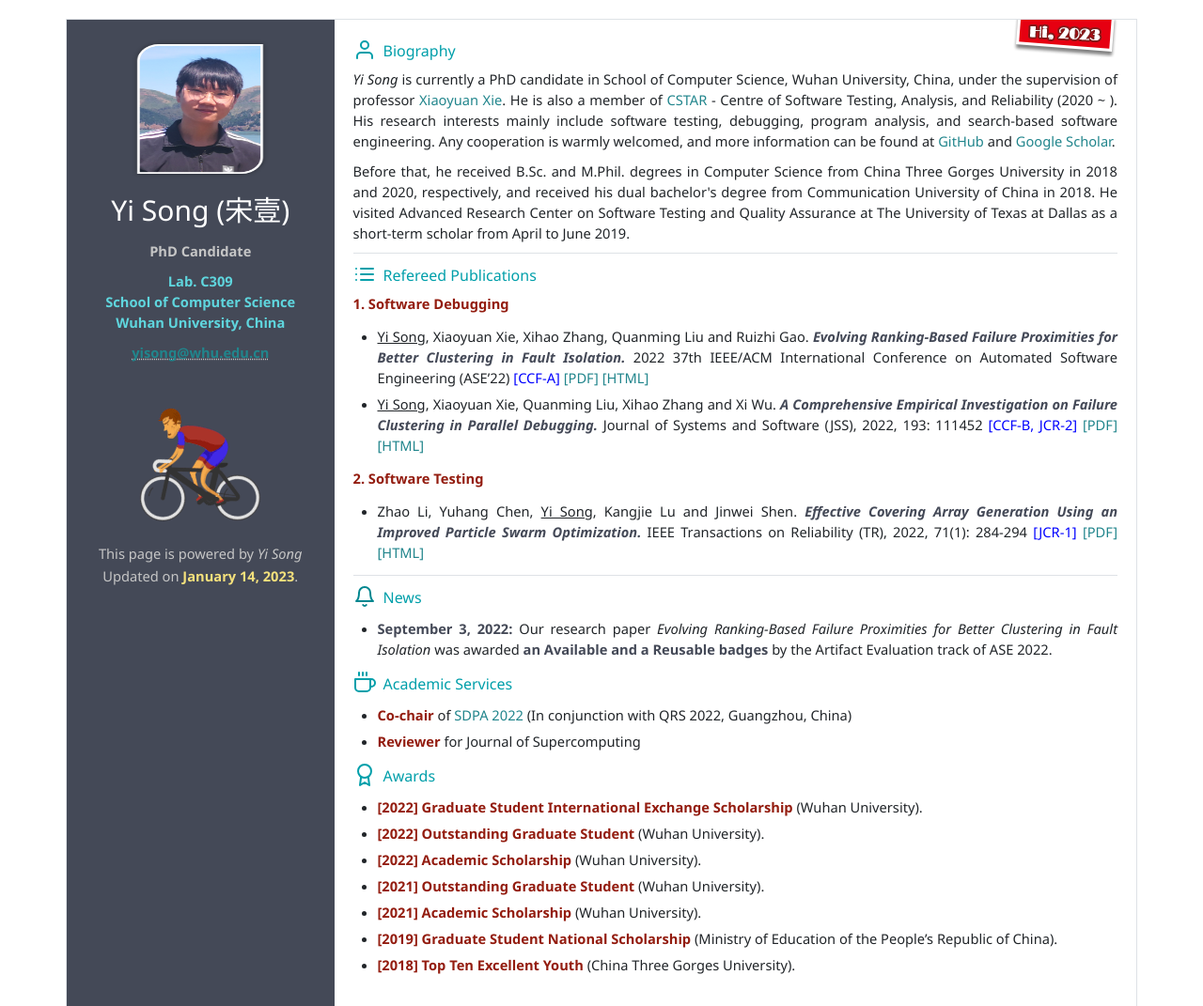
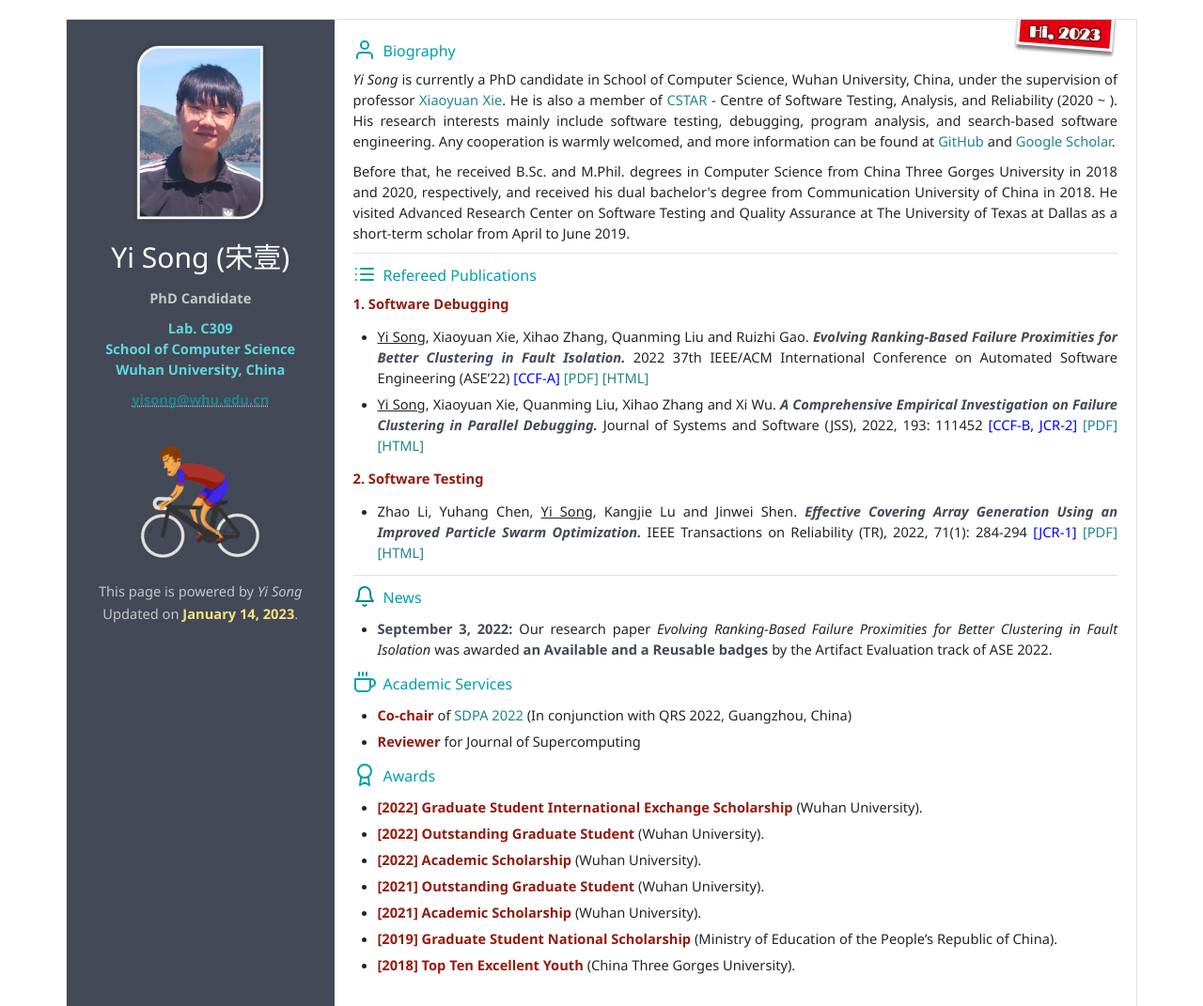
Before and after one commit to yisongy/yisongy.github.io, a plain HTML site: page index.html in a window 1280 px wide. Shown: the top 1071 px of the page at 94% size. Drawn offline with Linux system fonts and the light colour scheme.

Commit message:
Update index.css

```diff
--- a/css/index.css
+++ b/css/index.css
@@ -88,7 +88,7 @@ a:hover{
 
 .person-image img{
 	width:150px;
-	height:150px;
+	height:200px;
 }
 
 .person-image img:hover{
@@ -122,7 +122,7 @@ strong{
 }
 
 .person-bike{
-	padding-top:30px;
+	padding-top:20px;
 	text-align:center;
 }
 
```
